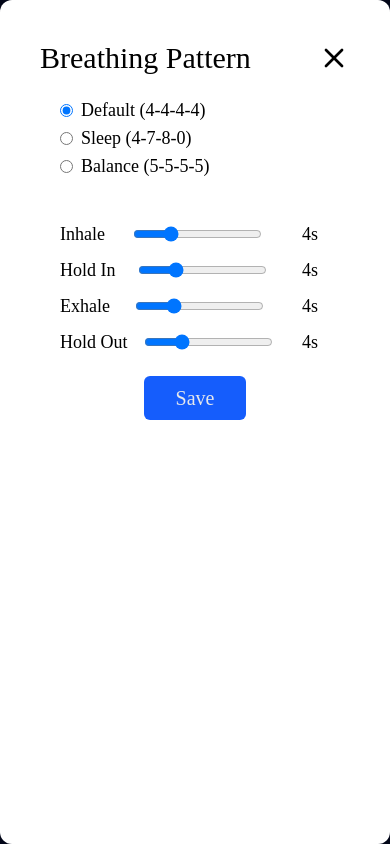
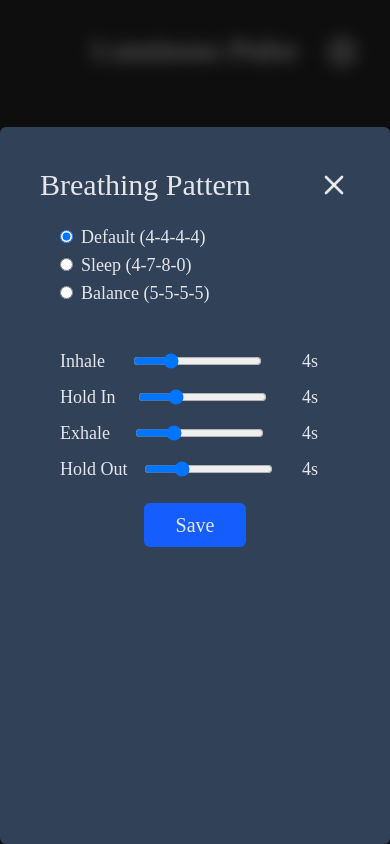
Before and after one commit to SivaKrishna6745/Luminous-Pulse, a React (Vite) app: page / in a window 390 px wide. Both pictures are taken after a click on the element 342 px from the left and 52 px from the top of the page. Built offline with nearby package versions, Linux system fonts and the light colour scheme.

Commit message:
* Implement the modal sliding functionality for mobile and desktop

```diff
--- a/src/App.tsx
+++ b/src/App.tsx
@@ -5,6 +5,7 @@ import Pulsar from './components/Pulsar';
 import useBreathingEngine from './hooks/useBreathingEngine';
 import { useState } from 'react';
 import SettingsModal from './components/SettingsModal';
+import { AnimatePresence, motion } from 'framer-motion';
 
 function App() {
     const { currentPhase, toggle, isActive, reset, progress, timeLeft } = useBreathingEngine();
@@ -47,10 +48,20 @@ function App() {
             </div>
 
             {/* Overlay */}
-            {modalOpen && <div className="fixed inset-0 z-40 bg-slate-950" onClick={closeSettings} />}
+            <AnimatePresence>
+                {modalOpen && (
+                    <motion.div
+                        initial={{ opacity: 0 }}
+                        animate={{ opacity: 1 }}
+                        exit={{ opacity: 0 }}
+                        className="fixed inset-0 z-40 bg-black/60 backdrop-blur-sm"
+                        onClick={closeSettings}
+                    />
+                )}
+            </AnimatePresence>
 
             {/* Modal */}
-            {modalOpen && <SettingsModal onClose={closeSettings} />}
+            <AnimatePresence>{modalOpen && <SettingsModal onClose={closeSettings} />}</AnimatePresence>
         </div>
     );
 }
--- a/src/components/SettingsModal.tsx
+++ b/src/components/SettingsModal.tsx
@@ -5,6 +5,8 @@ import BreathingOptions from './BreathingOptions';
 import PresetSlider from './PresetSlider';
 import { type PresetKey } from '../types';
 import { PRESETS } from '../config/config.ts';
+import useBreakpoint from '../hooks/useBreakpoint.ts';
+import { motion } from 'framer-motion';
 
 interface SettingsModalProps {
     onClose: () => void;
@@ -12,6 +14,7 @@ interface SettingsModalProps {
 
 const SettingsModal = ({ onClose }: SettingsModalProps) => {
     const store = useBreathStore();
+    const { isMobile } = useBreakpoint();
     const [config, setConfig] = useState({
         inhale: store.inhaleDuration,
         holdIn: store.inhaleHoldDuration,
@@ -40,12 +43,25 @@ const SettingsModal = ({ onClose }: SettingsModalProps) => {
         store.setInhaleHoldDuration(config.holdIn);
         store.setExhaleDuration(config.exhale);
         store.setExhaleHoldDuration(config.holdOut);
+        onClose();
     };
 
+    const variants = {
+        hidden: isMobile ? { y: '100%', x: 0 } : { x: '100%', y: 0 },
+        visible: { y: 0, x: 0 },
+        exit: isMobile ? { y: '100%', x: 0 } : { x: '100%', y: 0 },
+    };
+
+    const modalClasses = isMobile ? 'bottom-0 left-0 w-full h-[85vh]' : 'top-0 right-0 h-full w-[30%]';
+
     return (
-        <div
-            className="fixed inset-0 z-50 text-lg bg-white text-black rounded-xl px-10 py-5
-                  transform transition-all duration-300 ease-out scale-100 opacity-100"
+        <motion.div
+            variants={variants}
+            initial="hidden"
+            animate="visible"
+            exit="exit"
+            className={`fixed z-50 text-lg bg-slate-700 rounded-md px-10 py-5
+                  transform transition-all duration-300 ease-out scale-100 opacity-100 ${modalClasses}`}
         >
             <div className="flex justify-between items-center relative my-5">
                 <h1 className="text-3xl">Breathing Pattern</h1>
@@ -100,7 +116,7 @@ const SettingsModal = ({ onClose }: SettingsModalProps) => {
             >
                 Save
             </button>
-        </div>
+        </motion.div>
     );
 };
 
```
